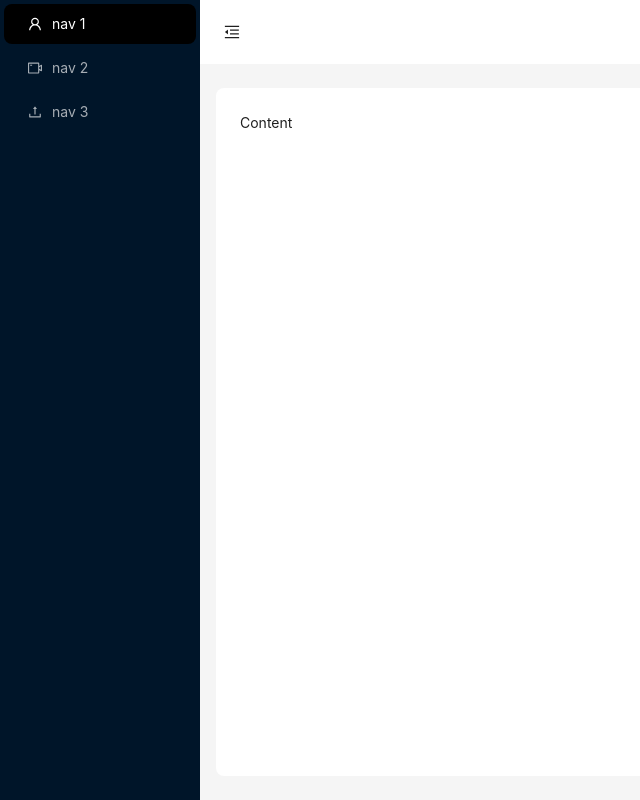
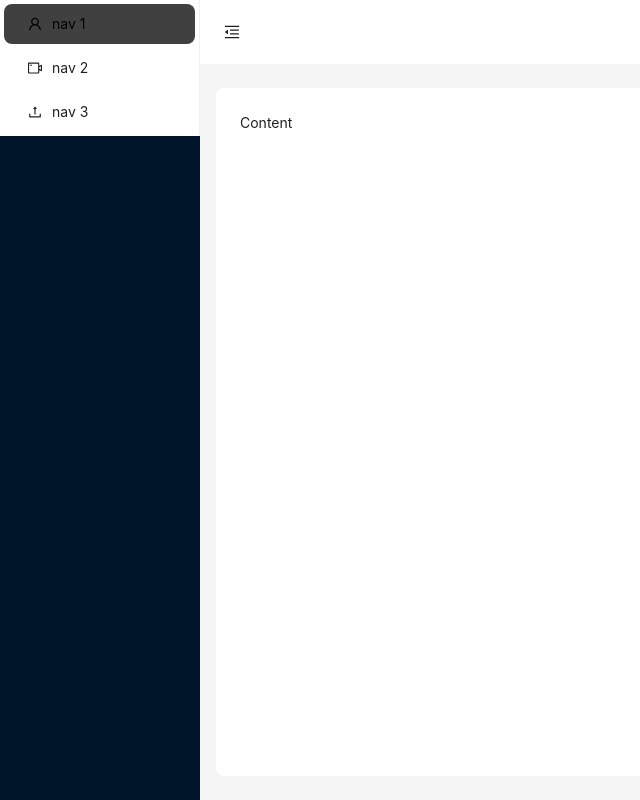
Before and after one commit to TruongChiNghiem1/CatTalk, a React (Vite) app in the folder Website/: page / in a window 1280 px wide. Shown: the whole page, without its empty margins (0-640 px from the left). Built offline with nearby package versions, Linux system fonts and the light colour scheme; what @ant-design/happy-work-theme would draw is missing.

Commit message:
Test server

```diff
--- a/Website/src/App.jsx
+++ b/Website/src/App.jsx
@@ -17,7 +17,8 @@ function App() {
 
   const darkTheme = {
      token: {
-        colorPrimary: 'red'
+        colorPrimary: 'red',
+        colorBgContainer : 'yellow'
       }
   }
 
--- a/Website/src/page/Home.jsx
+++ b/Website/src/page/Home.jsx
@@ -18,7 +18,6 @@ const Home = () => {
       <Sider trigger={null} collapsible collapsed={collapsed}>
         <div className="demo-logo-vertical" />
         <Menu
-          theme="dark"
           mode="inline"
           defaultSelectedKeys={['1']}
           items={[
```
